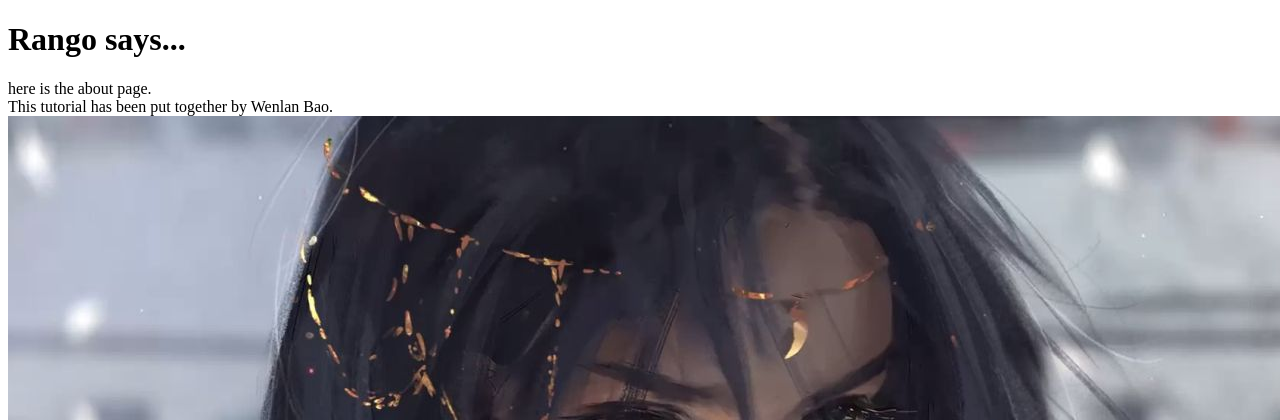
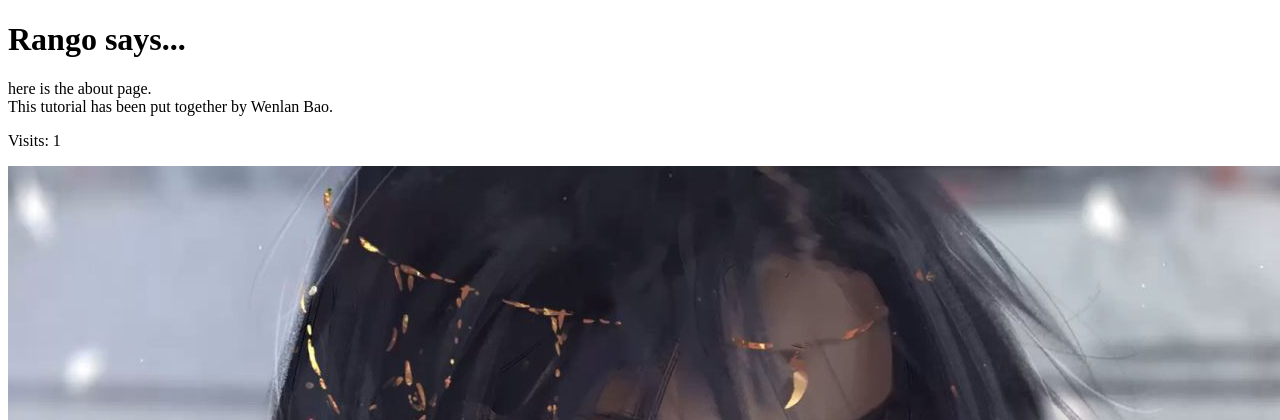
Before and after one commit to Adria295W/tango_with_django_project, a Django app: page /rango/about/ in a window 1280 px wide; the page is wider, and only the part inside the window is pictured. Shown: the top 420 px of that part. Run offline with Django 3.2, Linux system fonts and the light colour scheme; data that the repository does not hold is empty.

Commit message:
completed Chapter10 exercises.

```diff
--- a/rango/views.py
+++ b/rango/views.py
@@ -11,7 +11,7 @@ from django.http import HttpResponse
 from django.urls import reverse
 from django.shortcuts import redirect
 from django.contrib.auth.decorators import login_required
-
+from datetime import datetime
 
 def index(request):
     category_list = Category.objects.order_by('-likes')[:5]
@@ -22,11 +22,16 @@ def index(request):
     context_dict['categories'] = category_list
     context_dict['pages'] = page_list
 
+    visitor_cookie_handler(request)
+
     return render(request, 'rango/index.html', context=context_dict)
 
+def about(request):
+    context_dict = {}
+    visitor_cookie_handler(request)
+    context_dict['visits'] = request.session['visits']
 
-def about(request):
-    return render(request, 'rango/about.html')
+    return render(request, 'rango/about.html', context=context_dict)
 
 
 def show_category(request, category_name_slug):
@@ -160,3 +165,25 @@ def restricted(request):
 def user_logout(request):
     logout(request)
     return redirect(reverse('rango:index'))
+
+def get_server_side_cookie(request, cookie, default_val=None):
+    val = request.session.get(cookie)
+    if not val:
+        val = default_val
+    return val
+
+
+def visitor_cookie_handler(request):
+    visits = int(get_server_side_cookie(request, 'visits', '1'))
+    last_visit_cookie = get_server_side_cookie(request,
+                                               'last_visit',
+                                               str(datetime.now()))
+    last_visit_time = datetime.strptime(last_visit_cookie[:-7],
+                                        '%Y-%m-%d %H:%M:%S')
+    if (datetime.now() - last_visit_time).days > 0:
+        visits = visits + 1
+        request.session['last_visit'] = str(datetime.now())
+    else:
+        request.session['last_visit'] = last_visit_cookie
+
+    request.session['visits'] = visits
--- a/templates/rango/about.html
+++ b/templates/rango/about.html
@@ -11,6 +11,7 @@
 <div>
     here is the about page. <br />
     This tutorial has been put together by Wenlan Bao.<br />
+    <p>Visits: {{ visits }}</p>
 </div>
     <img src="{% static 'images/rango.jpg' %}" alt="Picture of Rango" />
     <img src="{{ MEDIA_URL }}cat.jpg" alt="Picture of a Cat" />
```
